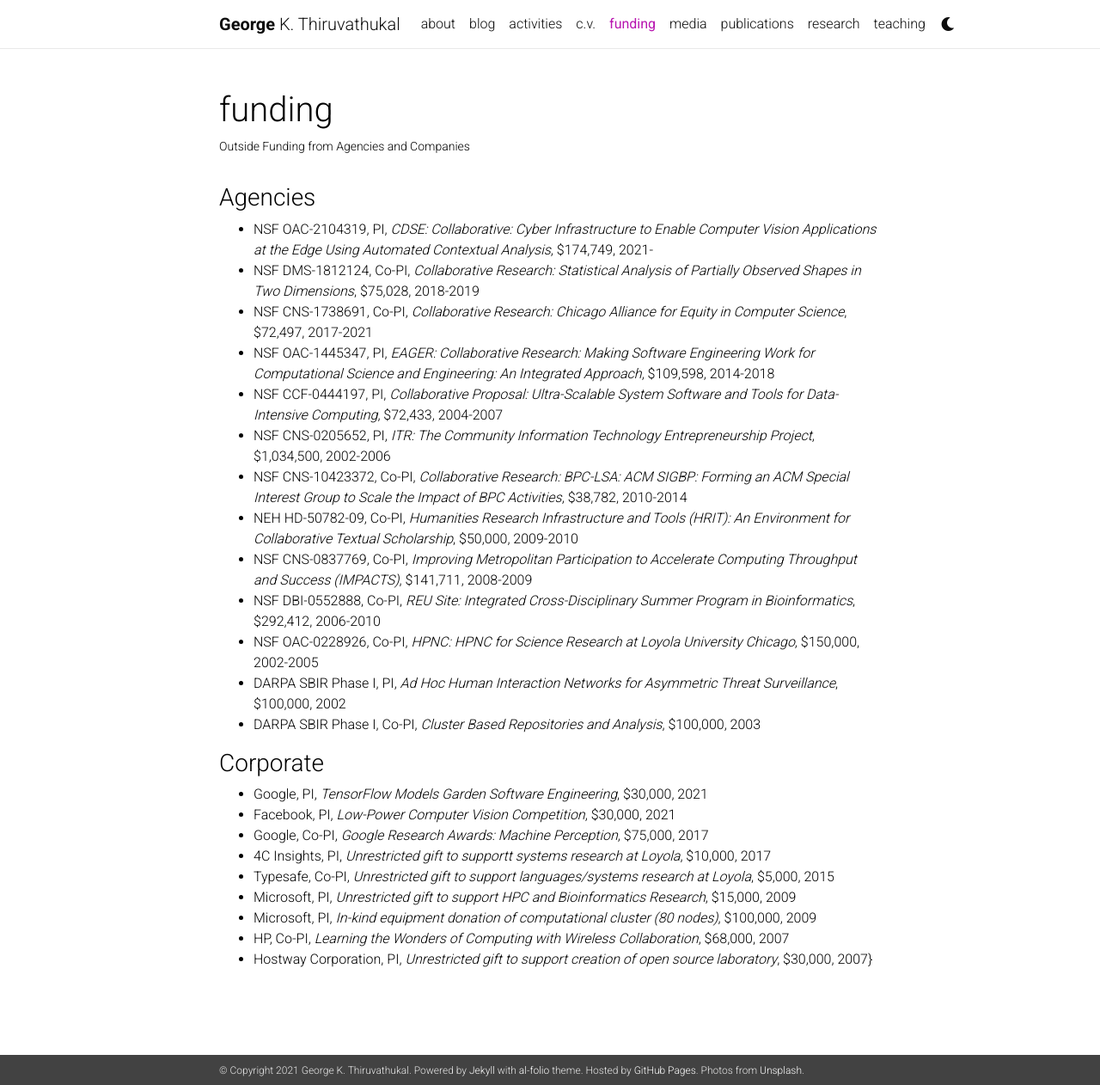
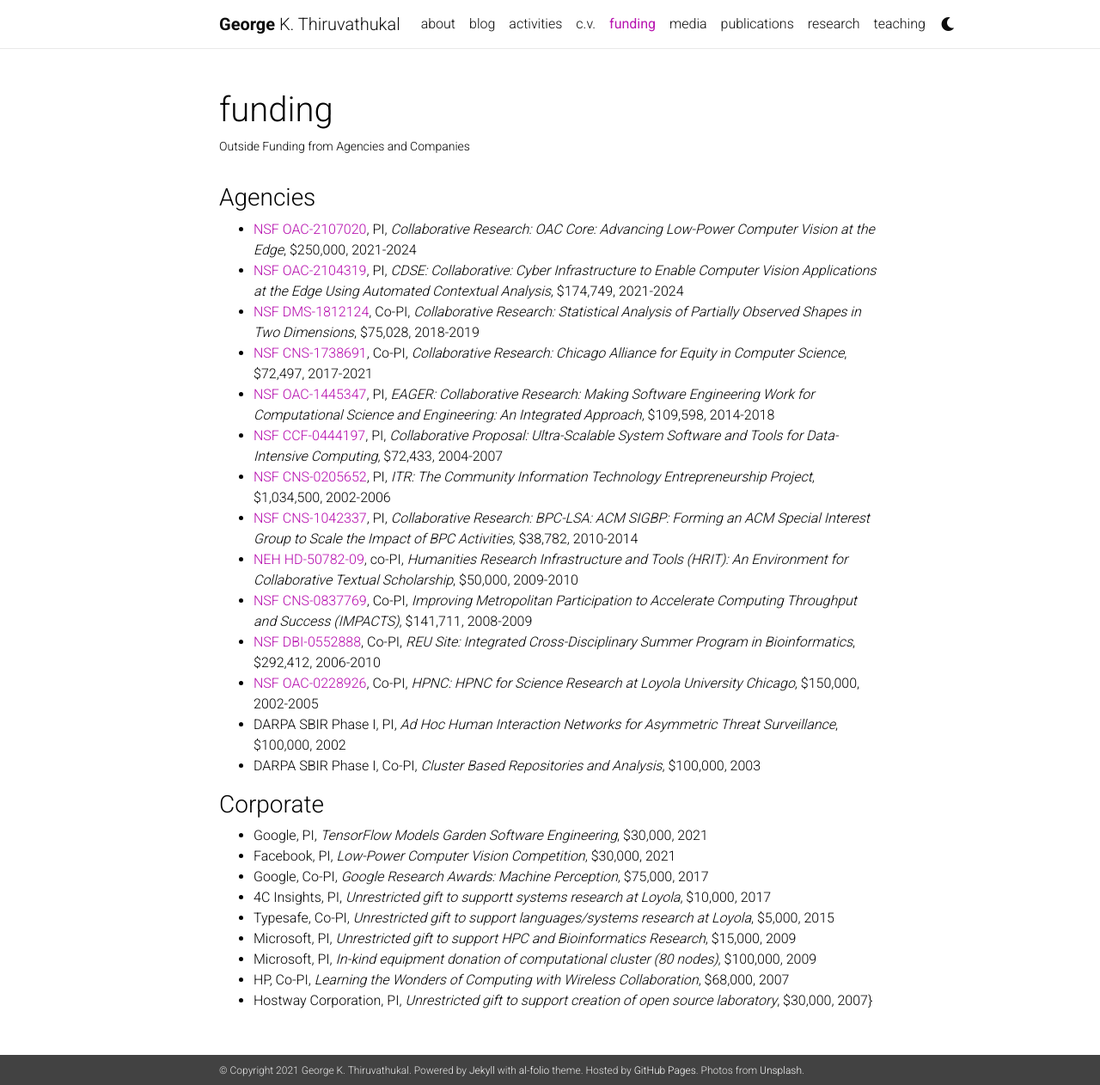
Before and after one commit to cyberwu88/gkt, a Jekyll site: the page built from _pages/funding.md, in a window 1280 px wide and 1262 px high. Shown: the whole window at 86% size. Built offline with Jekyll 4.4.1, drawn with Linux system fonts in a browser that asks for light colours; nearby versions of some CDN libraries; a style sheet for code colours, icons or effects is not loaded.

Commit message:
updates to bibliography and funding

```diff
--- a/_pages/funding.md
+++ b/_pages/funding.md
@@ -8,17 +8,18 @@ nav: true
 
 ### Agencies
 
--   NSF OAC-2104319, PI, *CDSE: Collaborative: Cyber Infrastructure to Enable Computer Vision Applications at the Edge Using Automated Contextual Analysis*, \$174,749, 2021-
--   NSF DMS-1812124, Co-PI, *Collaborative Research: Statistical Analysis of Partially Observed Shapes in Two Dimensions*, \$75,028, 2018-2019
--   NSF CNS-1738691, Co-PI, *Collaborative Research: Chicago Alliance for Equity in Computer Science*, \$72,497, 2017-2021
--   NSF OAC-1445347, PI, *EAGER: Collaborative Research: Making Software Engineering Work for Computational Science and Engineering: An Integrated Approach*, \$109,598, 2014-2018
--   NSF CCF-0444197, PI, *Collaborative Proposal: Ultra-Scalable System Software and Tools for Data-Intensive Computing*, \$72,433, 2004-2007
--   NSF CNS-0205652, PI, *ITR: The Community Information Technology Entrepreneurship Project*, \$1,034,500, 2002-2006
--   NSF CNS-10423372, Co-PI, *Collaborative Research: BPC-LSA: ACM SIGBP: Forming an ACM Special Interest Group to Scale the Impact of BPC Activities*, \$38,782, 2010-2014
--   NEH HD-50782-09, Co-PI, *Humanities Research Infrastructure and Tools (HRIT): An Environment for Collaborative Textual Scholarship*, \$50,000, 2009-2010
--   NSF CNS-0837769, Co-PI, *Improving Metropolitan Participation to Accelerate Computing Throughput and Success (IMPACTS)*, \$141,711, 2008-2009
--   NSF DBI-0552888, Co-PI, *REU Site: Integrated Cross-Disciplinary Summer Program in Bioinformatics*, \$292,412, 2006-2010
--   NSF OAC-0228926, Co-PI, *HPNC: HPNC for Science Research at Loyola University Chicago*, \$150,000, 2002-2005
+-   [NSF OAC-2107020](https://www.nsf.gov/awardsearch/showAward?AWD_ID=2107020), PI, *Collaborative Research: OAC Core: Advancing Low-Power Computer Vision at the Edge*, \$250,000, 2021-2024
+-   [NSF OAC-2104319](https://www.nsf.gov/awardsearch/showAward?AWD_ID=2104319), PI, *CDSE: Collaborative: Cyber Infrastructure to Enable Computer Vision Applications at the Edge Using Automated Contextual Analysis*, \$174,749, 2021-2024
+-   [NSF DMS-1812124](https://www.nsf.gov/awardsearch/showAward?AWD_ID=1812124), Co-PI, *Collaborative Research: Statistical Analysis of Partially Observed Shapes in Two Dimensions*, \$75,028, 2018-2019
+-   [NSF CNS-1738691](https://www.nsf.gov/awardsearch/showAward?AWD_ID=1738691), Co-PI, *Collaborative Research: Chicago Alliance for Equity in Computer Science*, \$72,497, 2017-2021
+-   [NSF OAC-1445347](https://www.nsf.gov/awardsearch/showAward?AWD_ID=1445347), PI, *EAGER: Collaborative Research: Making Software Engineering Work for Computational Science and Engineering: An Integrated Approach*, \$109,598, 2014-2018
+-   [NSF CCF-0444197](https://www.nsf.gov/awardsearch/showAward?AWD_ID=0444197), PI, *Collaborative Proposal: Ultra-Scalable System Software and Tools for Data-Intensive Computing*, \$72,433, 2004-2007
+-   [NSF CNS-0205652](https://www.nsf.gov/awardsearch/showAward?AWD_ID=0205652), PI, *ITR: The Community Information Technology Entrepreneurship Project*, \$1,034,500, 2002-2006
+-   [NSF CNS-1042337](https://www.nsf.gov/awardsearch/showAward?AWD_ID=1042337), PI, *Collaborative Research: BPC-LSA: ACM SIGBP: Forming an ACM Special Interest Group to Scale the Impact of BPC Activities*, \$38,782, 2010-2014
+-   [NEH HD-50782-09](https://securegrants.neh.gov/publicquery/main.aspx?f=1&gn=HD-50782-09), co-PI, *Humanities Research Infrastructure and Tools (HRIT): An Environment for Collaborative Textual Scholarship*, \$50,000, 2009-2010
+-   [NSF CNS-0837769](https://www.nsf.gov/awardsearch/showAward?AWD_ID=0837769), Co-PI, *Improving Metropolitan Participation to Accelerate Computing Throughput and Success (IMPACTS)*, \$141,711, 2008-2009
+-   [NSF DBI-0552888](https://www.nsf.gov/awardsearch/showAward?AWD_ID=0552888), Co-PI, *REU Site: Integrated Cross-Disciplinary Summer Program in Bioinformatics*, \$292,412, 2006-2010
+-   [NSF OAC-0228926](https://www.nsf.gov/awardsearch/showAward?AWD_ID=0228926), Co-PI, *HPNC: HPNC for Science Research at Loyola University Chicago*, \$150,000, 2002-2005
 -   DARPA SBIR Phase I, PI, *Ad Hoc Human Interaction Networks for Asymmetric Threat Surveillance*, \$100,000, 2002
 -   DARPA SBIR Phase I, Co-PI, *Cluster Based Repositories and Analysis*, \$100,000, 2003
 
```
Also changed, not shown: _bibliography/papers.bib (+13 -13 lines), 2 other files.
